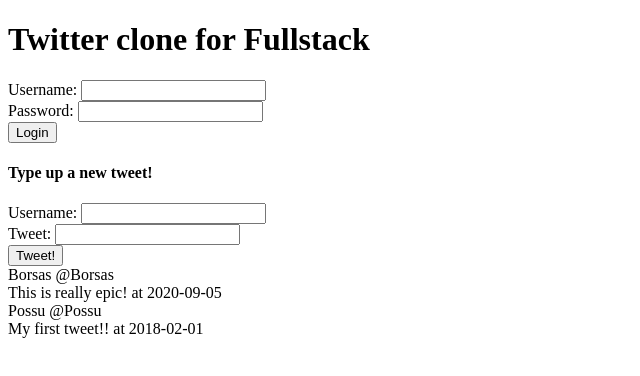
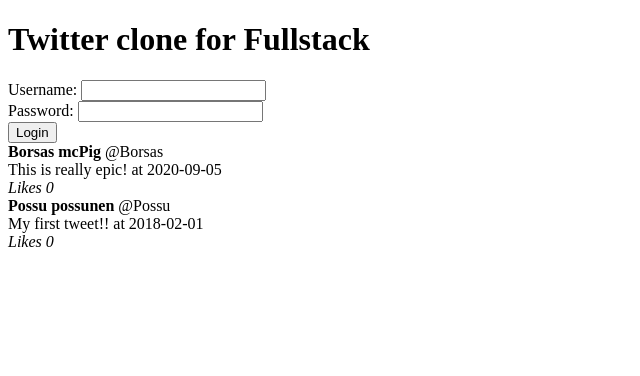
Before and after one commit to Borsas/Fullstack_Project, a React (Create React App) app in the folder frontend/: page / in a window 1280 px wide. Shown: the top 376 px of the page, without its empty margins (0-640 px from the left). Built offline with nearby package versions, Linux system fonts and the light colour scheme.

Commit message:
Expanding state and components

```diff
--- a/frontend/src/components/Header/Header.jsx
+++ b/frontend/src/components/Header/Header.jsx
@@ -9,7 +9,7 @@
             <h1>Twitter clone for Fullstack</h1>
 
             <div>
-                {props.user ? props.user : <Login/>}
+                {props.user ? <div> Logged in as <b>{props.user.username}</b> </div> : <Login/>}
             </div>
         </div>
 
--- a/frontend/src/components/Tweets/NewTweet.jsx
+++ b/frontend/src/components/Tweets/NewTweet.jsx
@@ -4,16 +4,12 @@
 
 
 const NewTweet = (props) => {
-    const [user, setuser] = useState("")
     const [content, setContent] = useState("")
-
 
     const handleNewTweet = (e) => {
         e.preventDefault()
-        props.newTweet({user, content})
+        props.newTweet({user: props.user.username, name: props.user.name, content, likes: 0})
         setContent("")
-        setuser("")
-
     }
 
     return (
@@ -23,9 +19,6 @@
             </h4>
 
             <form onSubmit={handleNewTweet}>
-                <div>
-                    Username: <input value={user} onChange={({target}) => setuser(target.value)} />
-                </div>
                 <div>
                     Tweet: <input value={content} onChange={({target}) => setContent(target.value)} />
                 </div>
@@ -37,7 +30,8 @@
 
 const mapStateToProps = (state) => {
     return {
-        tweets: state.tweets
+        tweets: state.tweets,
+        user: state.user
     }
   }
 
--- a/frontend/src/components/Tweets/Tweet.jsx
+++ b/frontend/src/components/Tweets/Tweet.jsx
@@ -1,13 +1,16 @@
 import React from "react"
 
-const Tweet = ({user, content, date}) => {
+const Tweet = ({user, name, likes, content, date}) => {
     return (
         <div>
             <div>
-                {user} @{user}
+                <b>{name}</b> @{user}
             </div>
             <div>
                 {content} at {date}
+            </div>
+            <div>
+                <i>Likes {likes}</i>
             </div>
         </div>
 
--- a/frontend/src/components/Tweets/TweetPage.jsx
+++ b/frontend/src/components/Tweets/TweetPage.jsx
@@ -8,10 +8,15 @@
 
     return (
         <div>
-            <NewTweet/>
+            {props.user ? <NewTweet/> : null}
             <div>
                 {props.tweets.map(tweet => {
-                    return <Tweet key={tweet.user} user={tweet.user} content={tweet.content} date={tweet.date} />
+                    return <Tweet key={tweet.user}
+                    user={tweet.user}
+                    name={tweet.name}
+                    likes={tweet.likes}
+                    content={tweet.content}
+                    date={tweet.date} />
                 })}
             </div>
         </div>
@@ -20,7 +25,8 @@
 
 const mapStateToProps = (state) => {
     return {
-        tweets: state.tweets
+        tweets: state.tweets,
+        user: state.user
     }
   }
 
--- a/frontend/src/reducers/loginReducer.js
+++ b/frontend/src/reducers/loginReducer.js
@@ -23,7 +23,7 @@
         case "GET_USER":
             return state
         case "USER_LOGIN":
-            return action.data
+            return {username: action.data, name:"Mr. Stockname"}
         default:
             return state
     }
--- a/frontend/src/reducers/tweetsReducer.js
+++ b/frontend/src/reducers/tweetsReducer.js
@@ -19,13 +19,17 @@
 const mockData = [
     {
         "user": "Borsas",
+        "name": "Borsas mcPig",
         "content": "This is really epic!",
-        "date": "2020-09-05"
+        "date": "2020-09-05",
+        "likes": 0
     },
     {
         "user": "Possu",
+        "name": "Possu possunen",
         "content": "My first tweet!!",
-        "date": "2018-02-01"
+        "date": "2018-02-01",
+        "likes": 0
     },
 ]
 
```
